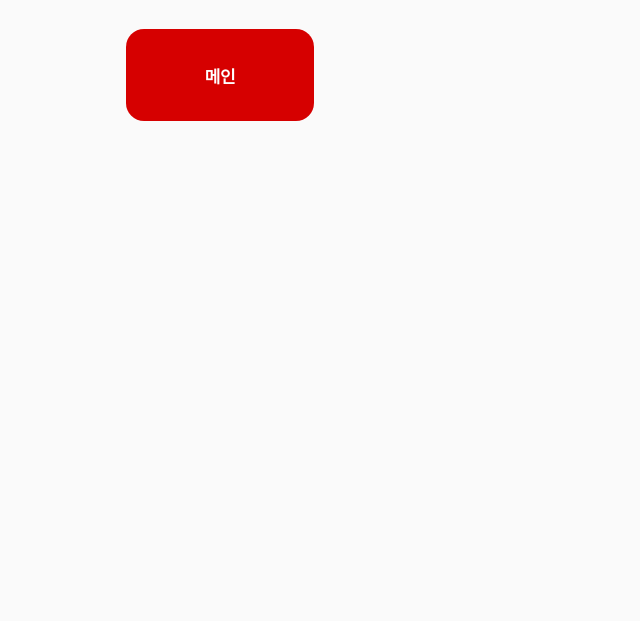
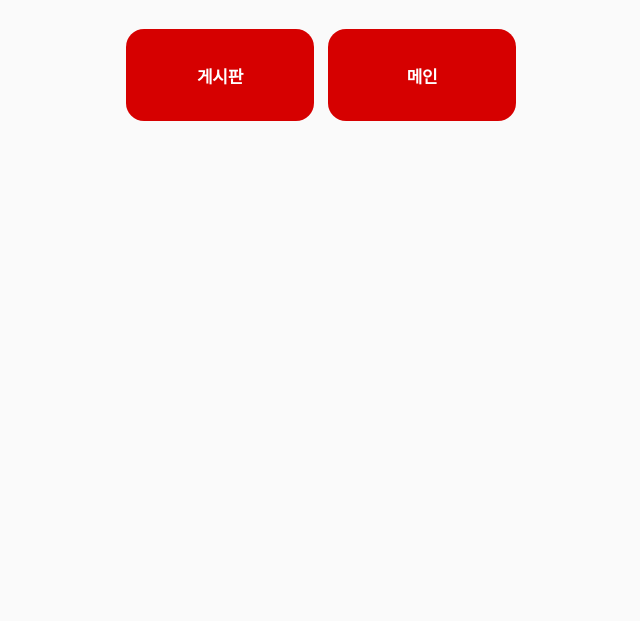
Before and after one commit to cnstkal/Editsoceur, a plain HTML site: page everytime/index.html in a window 1280 px wide. Shown: the part 179-800 px from the top of the page, without its empty margins (319-959 px from the left). Drawn offline with Linux system fonts and the light colour scheme; a web font is replaced by a local one.

Commit message:
Connect uploaded Everytime board screen

```diff
--- a/everytime/index.html
+++ b/everytime/index.html
@@ -18,6 +18,7 @@ nav .btn{background:#d60000;color:#fff}
   <h1>에브리타임</h1>
   <p>화면을 선택하세요</p>
   <nav>
+    <a class="btn" href="board.html">게시판</a>
     <a class="btn" href="../index.html">메인</a>
   </nav>
 </main>
```
